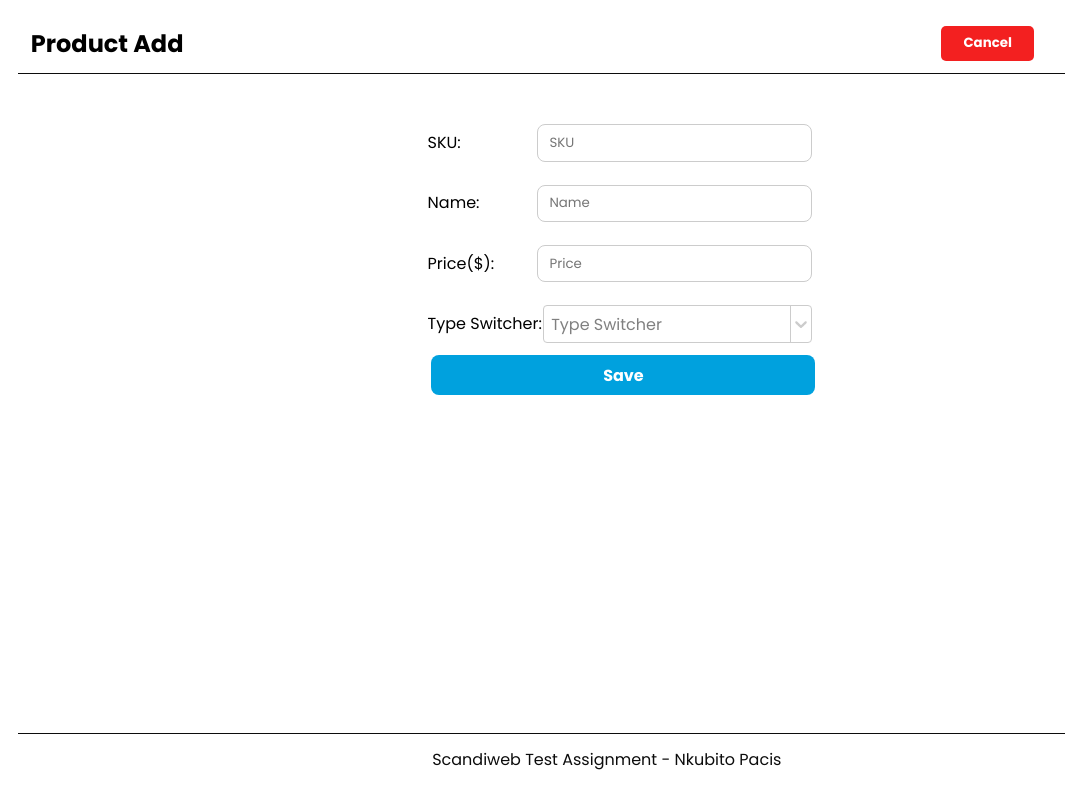
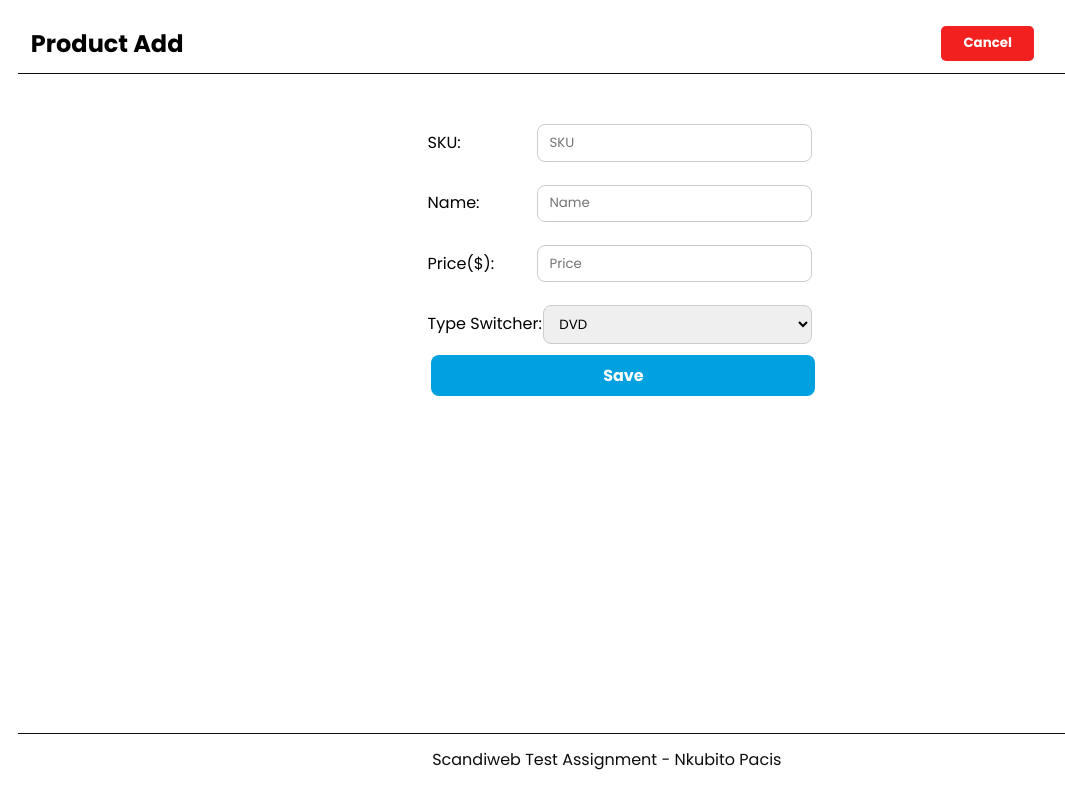
Before and after one commit to N-Pacis/scandiweb-php-rest-frontend, a React (Vite) app: page /add-product in a window 1280 px wide. Shown: the whole page, without its empty margins (46-1111 px from the left). Built offline with nearby package versions, Linux system fonts and the light colour scheme.

Commit message:
changed .env

```diff
--- a/src/styles/addProduct.css
+++ b/src/styles/addProduct.css
@@ -13,7 +13,7 @@
     display: flex;
     justify-content: space-between;
 }
-.form-control-group>input{
+.form-control-group>input,.select-product-type{
     width: 65% !important;
     padding: 2% 3% !important;
     border: 1px solid #ccc;
@@ -29,9 +29,6 @@
 }
 .select-product-type{
     width: 70% !important;
-}
-.select-placeholder-text{
-    padding: 2% 3% !important;
 }
 .error-input{
     border: 1px solid rgb(245, 26, 26) !important;
--- a/src/views/AddProduct.jsx
+++ b/src/views/AddProduct.jsx
@@ -36,15 +36,17 @@ const AddProduct = ({
         setLocalSending(false)
     }
 
-    const selectHandler = (payload) => {
-        var value = payload.value;
+    const selectHandler = event => {
+        console.warn("Hello")
+        console.warn(event.target.value)
+        var value = event.target.value;
         setProductType(value);
     };
 
     const productTypes = [
         {
             value: "DVD",
-            label: "DVD/DISC"
+            label: "DVD"
         },
         {
             value: "Book",
@@ -131,23 +133,25 @@ const AddProduct = ({
                     <div className='form-group'>
                         <div className='form-control-group'>
                             <p>Type Switcher:</p>
-                            <Select
-                                options={productTypes}
-                                name="productType"
-                                onChange={(payload) =>
-                                    selectHandler({ ...payload })
+                            <select
+                                onChange={selectHandler}
+                                value={productType}
+                                name='productType'
+                                id='productType'
+                                className={`select-product-type ${errors.productType ? "error-input" : ""}`}
+                                placeholder={'Type Switcher'}
+                            >
+                                    {
+                                    productTypes.map((option) => (
+                                        <option key={option.value} value={option.value}>
+                                            {option.label}
+                                        </option>
+                                    ))
                                 }
-                                id="productType"
-                                className={`select-product-type ${errors.productType ? "error-input" : ""}`}
-                                placeholder={
-                                    <div className="select-placeholder-text">
-                                        Type Switcher
-                                    </div>
-                                }
-                            />
+                            </select>
                         </div>
                         {errors.productType && (
-                            <p className="error-input">Product Type is required</p>
+                            <p className="error">Product Type is required</p>
                         )}
                     </div>
                     {
```
